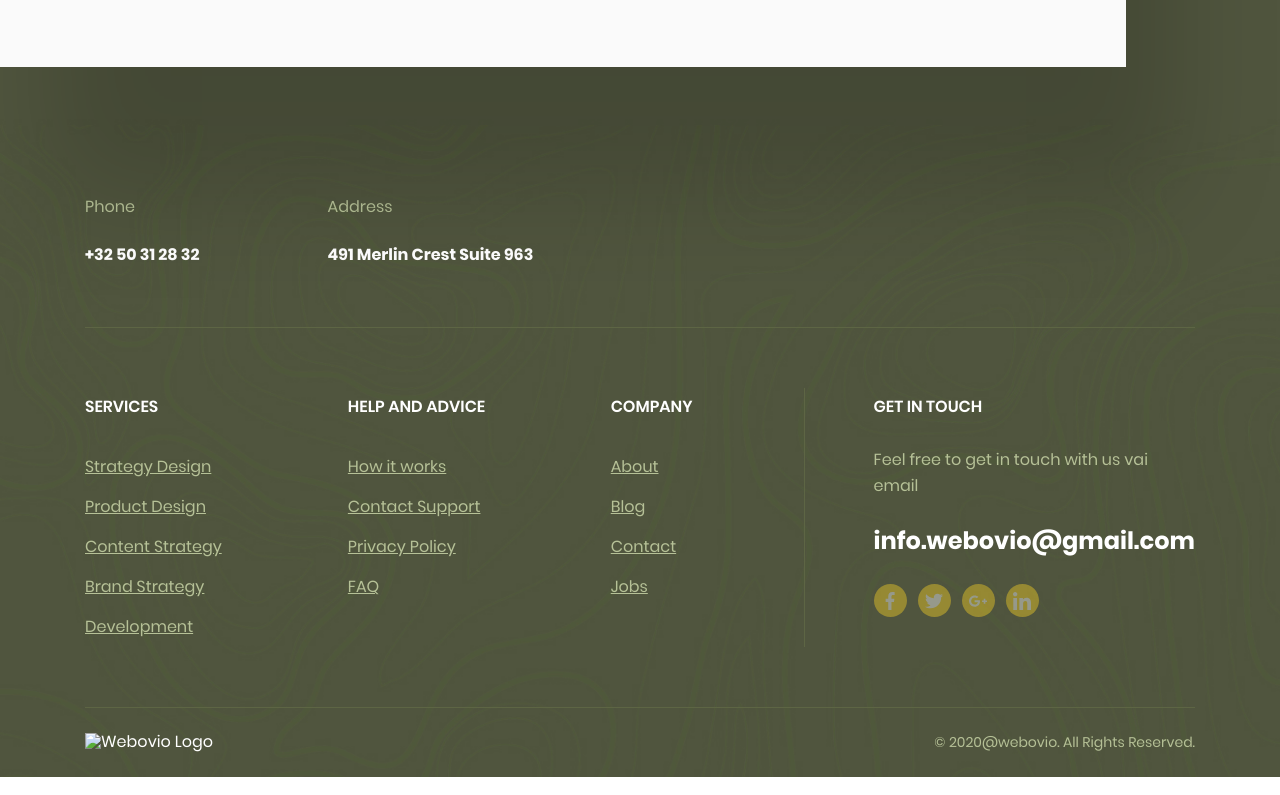
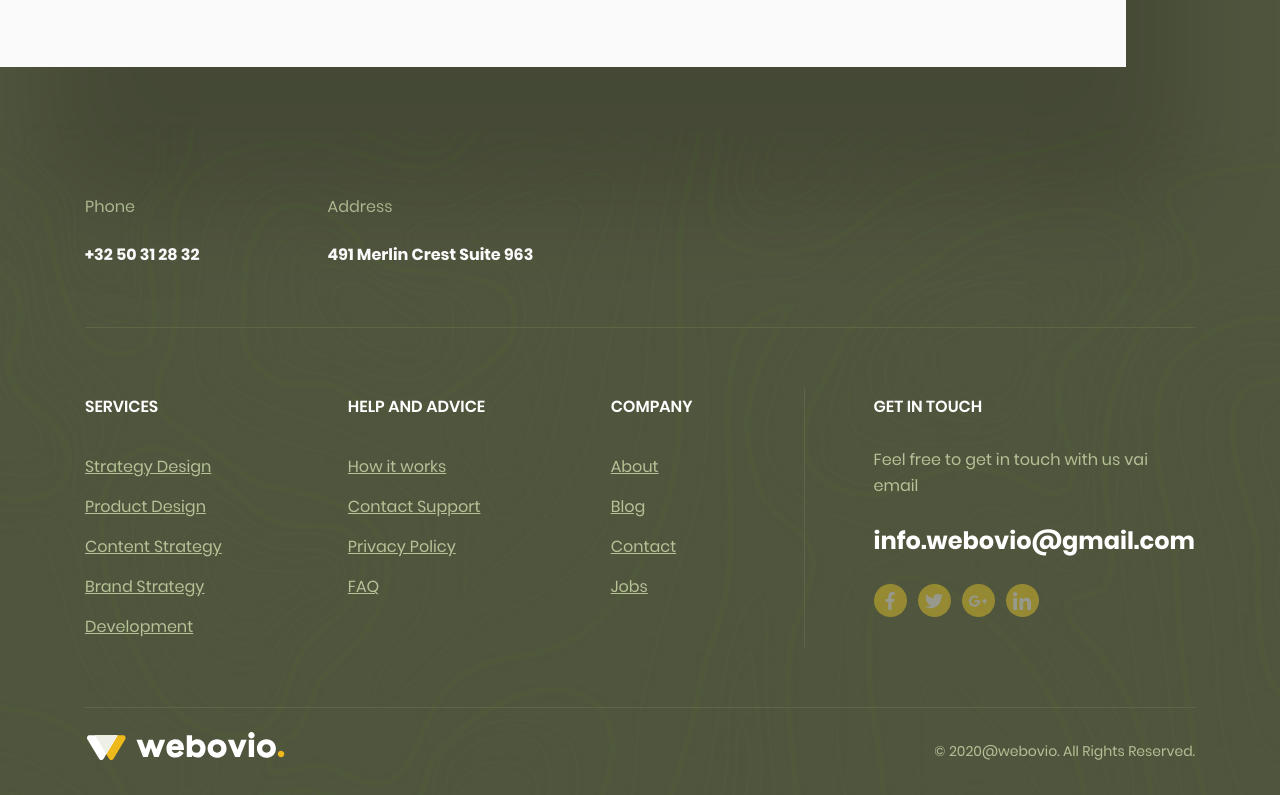
Before and after one commit to ArlenMor/Site-layout-3, a plain HTML site: page index.html in a window 1280 px wide. Shown: the part 1837-2632 px from the top of the page. Drawn offline with Linux system fonts and the light colour scheme; the site is published under a folder, as on GitHub Pages, so addresses that start at the root find nothing.

Commit message:
Update index.html

```diff
--- a/index.html
+++ b/index.html
@@ -201,7 +201,7 @@
             </div>
             <div class="footer-bottom">
                 <a class="logo">
-                    <img src="/img/footer-logo.svg" alt="Webovio Logo">
+                    <img src="img/footer-logo.svg" alt="Webovio Logo">
                 </a>
                 <small class="copyright">&copy;&nbsp;2020@webovio. All Rights Reserved.</small>
             </div>
```
